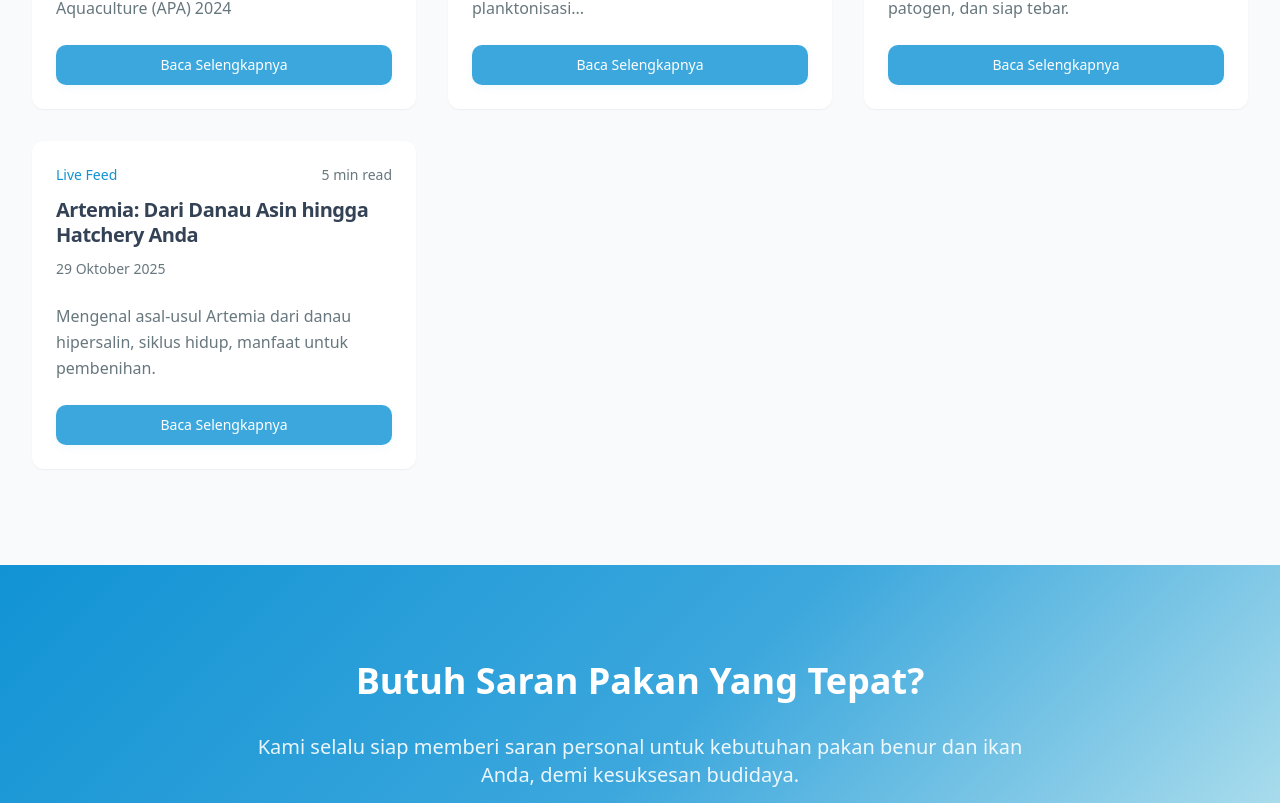
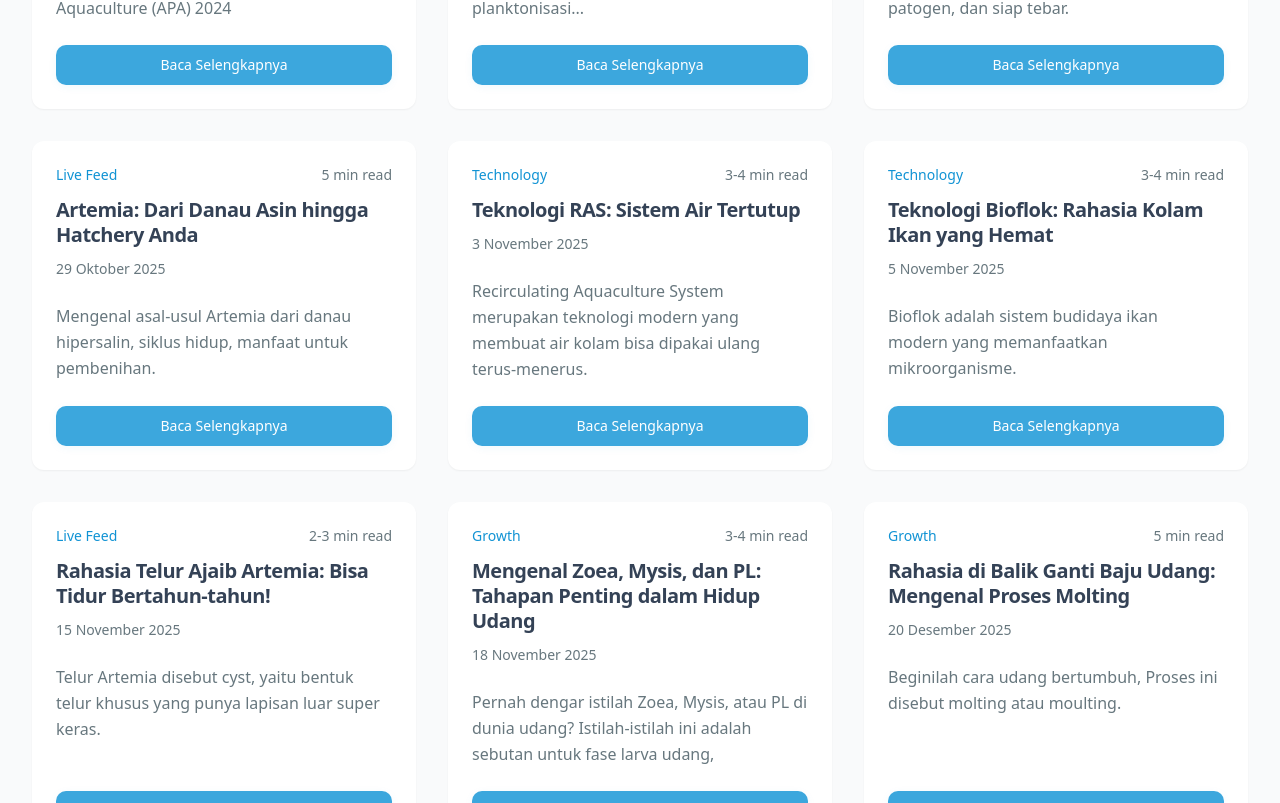
Before and after one commit to GiziLaut/gizilaut-ocean-elegance, a React (Vite) app: page /blog in a window 1280 px wide. Shown: the part 1558-2361 px from the top of the page. Built offline with nearby package versions, Linux system fonts and the light colour scheme.

Commit message:
update blog 5

```diff
--- a/src/pages/Blog.tsx
+++ b/src/pages/Blog.tsx
@@ -95,7 +95,7 @@ const blogPosts = [
     title: "Uji Bolitas dan PCR: Standar Kualitas Benur Udang",
     date: "2025-10-29",
     summary:
-    "Pentingnya uji bolitas dan PCR untuk memastikan benur udang sehat, bebas patogen, dan siap tebar.",
+      "Pentingnya uji bolitas dan PCR untuk memastikan benur udang sehat, bebas patogen, dan siap tebar.",
     slug: "uji-bolitas-pcr-benur-udang",
     category: "Quality Control",
     readTime: "5 min read",
@@ -105,9 +105,69 @@ const blogPosts = [
     title: "Artemia: Dari Danau Asin hingga Hatchery Anda",
     date: "2025-10-29",
     summary:
-    "Mengenal asal-usul Artemia dari danau hipersalin, siklus hidup, manfaat untuk pembenihan.",
+      "Mengenal asal-usul Artemia dari danau hipersalin, siklus hidup, manfaat untuk pembenihan.",
     slug: "artemia-danau-asin-hatchery",
     category: "Live Feed",
+    readTime: "5 min read",
+  },
+  {
+    id: 11,
+    title: "Teknologi RAS: Sistem Air Tertutup",
+    date: "2025-11-3",
+    summary:
+      "Recirculating Aquaculture System merupakan teknologi modern yang membuat air kolam bisa dipakai ulang terus-menerus.",
+    slug: "recirculating-aquaculture-system",
+    category: "Technology",
+    readTime: "3-4 min read",
+  },
+  {
+    id: 12,
+    title: "Teknologi Bioflok: Rahasia Kolam Ikan yang Hemat",
+    date: "2025-11-5",
+    summary:
+      "Bioflok adalah sistem budidaya ikan modern yang memanfaatkan mikroorganisme.",
+    slug: "apa-itu-bioflok",
+    category: "Technology",
+    readTime: "3-4 min read",
+  },
+  {
+    id: 13,
+    title: "Rahasia Telur Ajaib Artemia: Bisa Tidur Bertahun-tahun!",
+    date: "2025-11-15",
+    summary:
+      "Telur Artemia disebut cyst, yaitu bentuk telur khusus yang punya lapisan luar super keras.",
+    slug: "telur-artemia-cyst",
+    category: "Live Feed",
+    readTime: "2-3 min read",
+  },
+  {
+    id: 14,
+    title: "Mengenal Zoea, Mysis, dan PL: Tahapan Penting dalam Hidup Udang",
+    date: "2025-11-18",
+    summary:
+      "Pernah dengar istilah Zoea, Mysis, atau PL di dunia udang? Istilah-istilah ini adalah sebutan untuk fase larva udang,",
+    slug: "fase-benur",
+    category: "Growth",
+    readTime: "3-4 min read",
+  },
+  {
+    id: 15,
+    title: "Rahasia di Balik Ganti Baju Udang: Mengenal Proses Molting",
+    date: "2025-12-20",
+    summary:
+      "Beginilah cara udang bertumbuh, Proses ini disebut molting atau moulting.",
+    slug: "apa-itu-molting",
+    category: "Growth",
+    readTime: "5 min read",
+  },
+  {
+    id: 16,
+    title: "Ketika Udang Harus Kehilangan Mata Demi Telur: Realitas Ablasi",
+    date: "2025-12-22",
+    summary:
+      "Ablasi adalah metode yang telah dipraktikkan secara rutin di hampir setiap fasilitas pembenihan udang.",
+    slug: "apa-itu-ablasi",
+    category: "Growth",
     readTime: "5 min read",
   },
 ];
```
